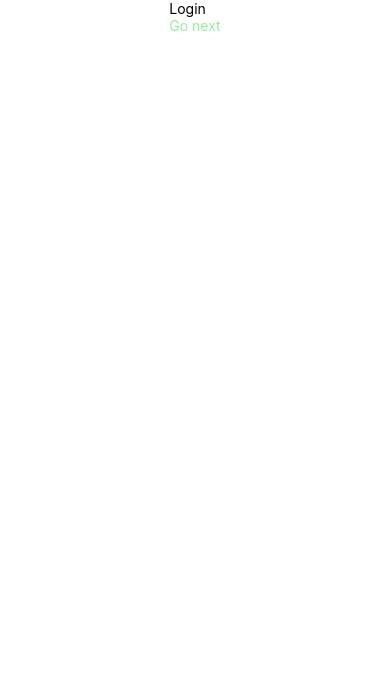
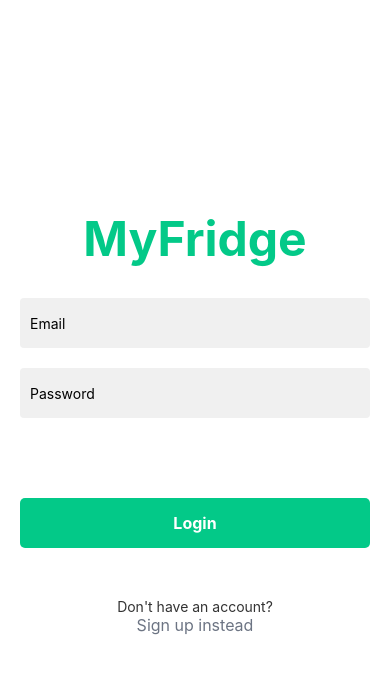
Before and after one commit to edbert-fl/my_fridge, a React Native app: screen /Login in a window 390 px wide. Shown: the top 674 px of the page. Built offline with nearby package versions, Linux system fonts and the light colour scheme.

Commit message:
Finished login page

```diff
--- a/app/screens/LoginScreen.tsx
+++ b/app/screens/LoginScreen.tsx
@@ -1,11 +1,15 @@
-import { View, Text, TouchableOpacity, SafeAreaView } from "react-native";
-import React from "react";
+import { View, Text, TouchableOpacity, StyleSheet, KeyboardAvoidingView, ActivityIndicator, Platform, TextInput, Alert } from "react-native";
+import React, { useState } from "react";
 import { useNavigation } from "@react-navigation/native";
 import { StackNavigationProp } from "@react-navigation/stack";
 import { RootStackParamList } from "../utils/Types";
 import { commonStyles, theme } from "../utils/Styles";
 
 const Login = () => {
+  const [email, setEmail] = useState('');
+  const [password, setPassword] = useState('');
+  const [loading, setLoading] = useState(false);
+
   const navigation = useNavigation<StackNavigationProp<RootStackParamList>>();
 
   const navigateToRegisterScreen = () => {
@@ -16,16 +20,121 @@ const Login = () => {
     navigation.navigate("HealthConditions");
   };
 
+  const signIn = ()  => {
+    navigateToHealthConditions();
+    Alert.alert("Dev Error!", "Sign in not implemented")
+  }
+
+  const handleSignUp = () => {
+    navigateToRegisterScreen();
+  }
+
   return (
-    <View style={commonStyles.container}>
-      <SafeAreaView style={commonStyles.safeAreaView}>
-        <Text>Login</Text>
-        <TouchableOpacity onPress={navigateToHealthConditions}>
-          <Text style={{ color: theme.colors.link }}>Go next</Text>
-        </TouchableOpacity>
-      </SafeAreaView>
+    <View style={styles.container}>
+        <Text style={styles.logo}>MyFridge</Text>
+        <KeyboardAvoidingView behavior={Platform.OS === 'ios' ? 'padding' : 'height'} style={styles.formContainer}>
+        <TextInput
+            value={email}
+            style={styles.input}
+            placeholder="Email"
+            autoCapitalize="none"
+            onChangeText={(text) => setEmail(text)}
+            enablesReturnKeyAutomatically
+        />
+        <TextInput
+            value={password}
+            style={styles.input}
+            placeholder="Password"
+            autoCapitalize="none"
+            secureTextEntry={true}
+            onChangeText={(text) => setPassword(text)}
+            enablesReturnKeyAutomatically={true}
+        />
+
+        {loading ? (
+            <ActivityIndicator size="large" color={theme.colors.primary} />
+        ) : (
+            <View style={{marginTop: 50}}>
+                <TouchableOpacity style={styles.button} onPress={signIn}>
+                    <Text style={styles.buttonText}>Login</Text>
+                </TouchableOpacity>
+                <View style={{flex: 1}}/>
+                <TouchableOpacity style={styles.linkContainer} onPress={handleSignUp}>
+                    <Text style={styles.text}>Don't have an account?</Text>
+                    <Text style={styles.registerInstead}>Sign up instead</Text>
+                </TouchableOpacity>
+            </View>
+        )}
+        </KeyboardAvoidingView>
     </View>
-  );
-};
+)
+}
 
-export default Login;
+export const styles = StyleSheet.create({
+container: {
+  flex: 1,
+  justifyContent: 'center',
+  alignItems: 'center',
+  paddingHorizontal: 20,
+  backgroundColor: theme.colors.background,
+},
+linkContainer: {
+    marginTop: 50,
+    height: 'auto',
+    display: 'flex',
+    alignItems: 'center'
+},
+text:{
+    color: theme.colors.text
+},
+registerInstead: {
+    color: theme.colors.placeholderText,
+    fontSize: 16,
+},
+logo: {
+  fontSize: 48,
+  fontWeight: 'bold',
+  marginBottom: 20,
+  color: theme.colors.primary,
+},
+formContainer: {
+  width: '100%',
+},
+input: {
+  marginVertical: 10,
+  height: 50,
+  borderRadius: 4,
+  padding: 10,
+  backgroundColor: theme.colors.surface,
+},
+button: {
+  backgroundColor: theme.colors.primary,
+  borderRadius: 5,
+  padding: 15,
+  marginTop: 20,
+  alignItems: 'center',
+},
+secondaryButton: {
+  backgroundColor: theme.colors.accent,
+  borderRadius: 5,
+  padding: 15,
+  marginTop: 20,
+  width: '100%',
+  alignItems: 'center',
+},
+guestLoginButton: {
+  backgroundColor: theme.colors.success,
+  borderRadius: 5,
+  padding: 15,
+  marginTop: 20,
+  width: '100%',
+  alignItems: 'center',
+},
+buttonText: {
+  color: 'white',
+  fontSize: 16,
+  fontWeight: 'bold',
+},
+});
+
+export default Login
```
